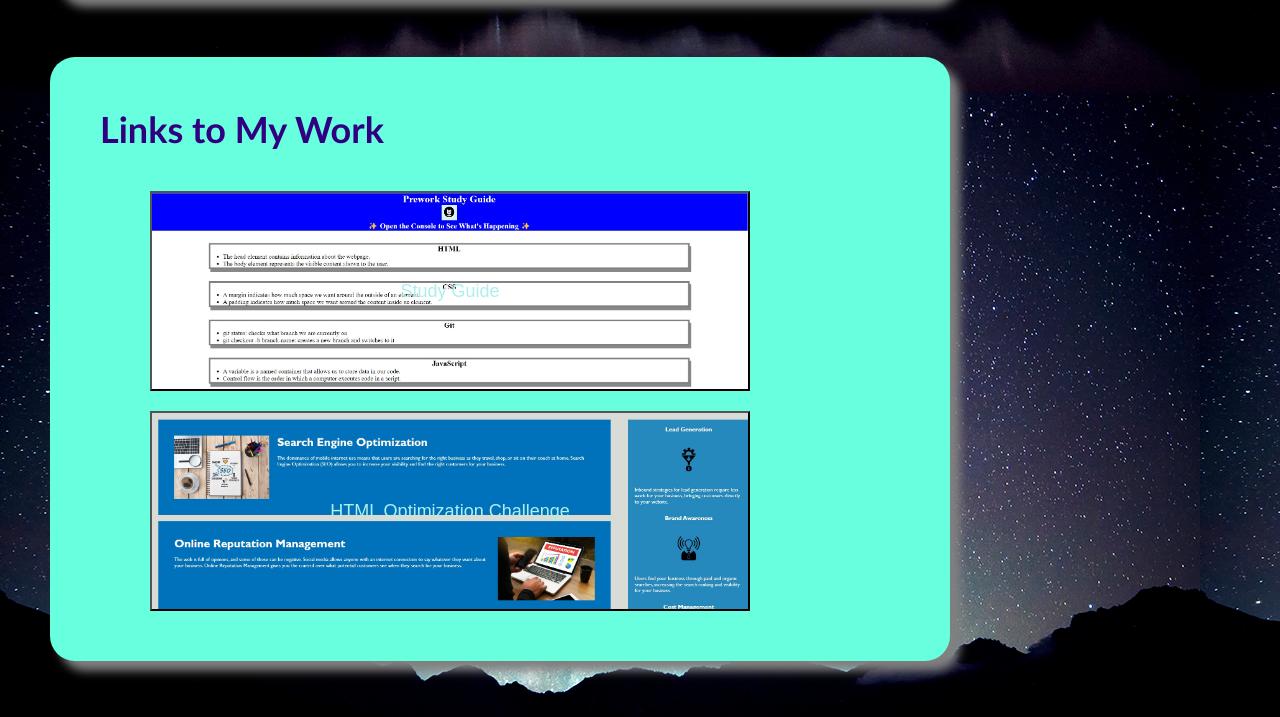
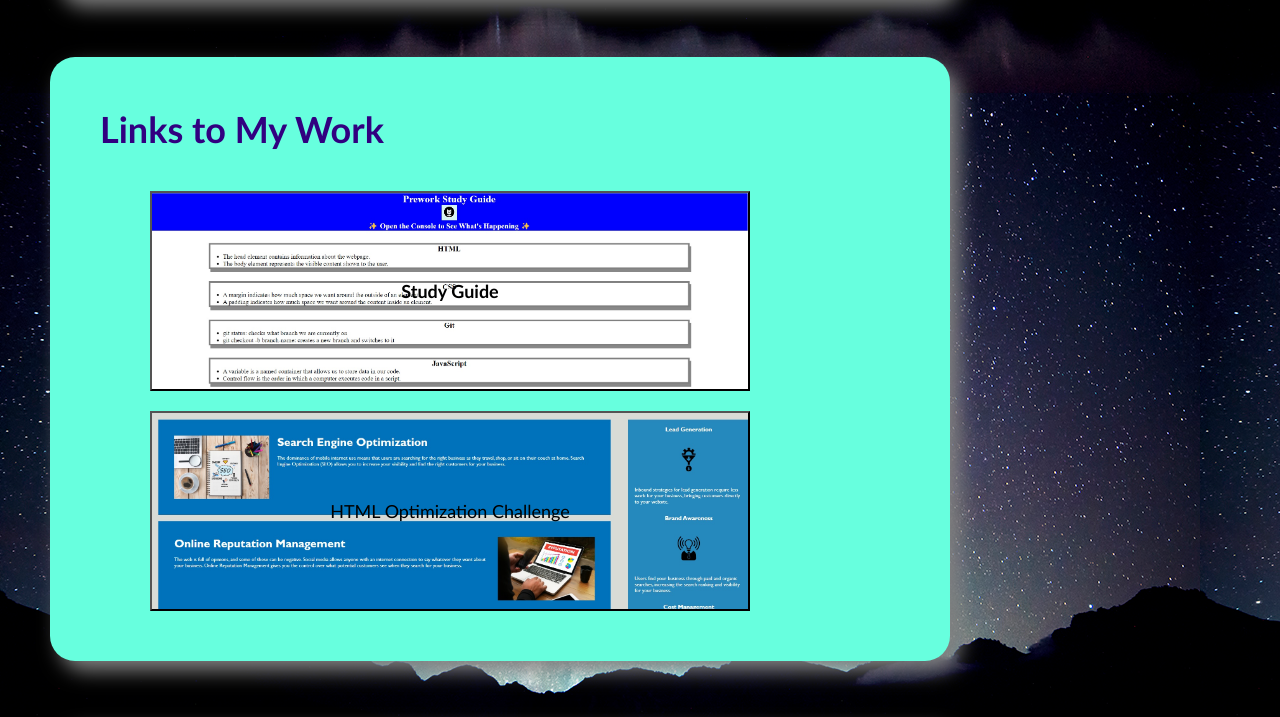
Before and after one commit to jack-akers/Student-Portfolio, a plain HTML site: page index.html in a window 1280 px wide. Shown: the part 1507-2224 px from the top of the page. Drawn offline with Linux system fonts and the light colour scheme.

Commit message:
final fixes on the site

```diff
--- a/assets/style.css
+++ b/assets/style.css
@@ -69,7 +69,7 @@ p {
     background-color: #67ffde;
     color: #310080;
     border-radius: 25px;
-    box-shadow: 10px 10px 10px grey;
+    box-shadow: 10px 10px 20px grey;
     margin: 30px;
     justify-content: center;
 
@@ -89,6 +89,7 @@ p {
 #SG{
     background-image: url("PSG.jpg"); background-size: 100%;
     background-color: black;
+    font-weight: bold;
 }
 
 #HTML{
@@ -96,6 +97,13 @@ p {
     background-color: black;
 }
 
+.info a{
+    color:rgb(0, 0, 0);
+    width: 0px; height: 0px;
+    background-color: transparent;
+    box-shadow: none;
+
+}
 .info img {
     max-height: 100%; width: 100%;
     object-fit: cover;
@@ -104,16 +112,6 @@ p {
 .info h2 {
     margin-bottom: 20px;
     font-size: 36px;
-}
-
-.footer {
-    padding: 30px;
-    clear: both;
-    font-family: 'Gill Sans', 'Gill Sans MT', Calibri, 'Trebuchet MS', sans-serif;    text-align: center;
-}
-
-.footer h2 {
-    font-size: 20px;
 }
 
 #AM {
--- a/index.html
+++ b/index.html
@@ -49,10 +49,10 @@
         <section class="info" id="W">
             <h2>Links to My Work</h2>
             <button id="SG">
-                <a href="https://jack-akers.github.io/prework-study-guide/" target=blank >Study Guide</a>
+                <a href="https://jack-akers.github.io/prework-study-guide/" target=blank class="info a">Study Guide</a>
             </button>
             <button id="HTML">
-                <a href="https://jack-akers.github.io/Challenge-1/" target=blank>HTML Optimization Challenge</a>
+                <a href="https://jack-akers.github.io/Challenge-1/" target=blank class="info a">HTML Optimization Challenge</a>
             </button>
         </section>
         <section class="info" id="CM">
```
Also changed, not shown: assets/Screenshot .jpg (added).
